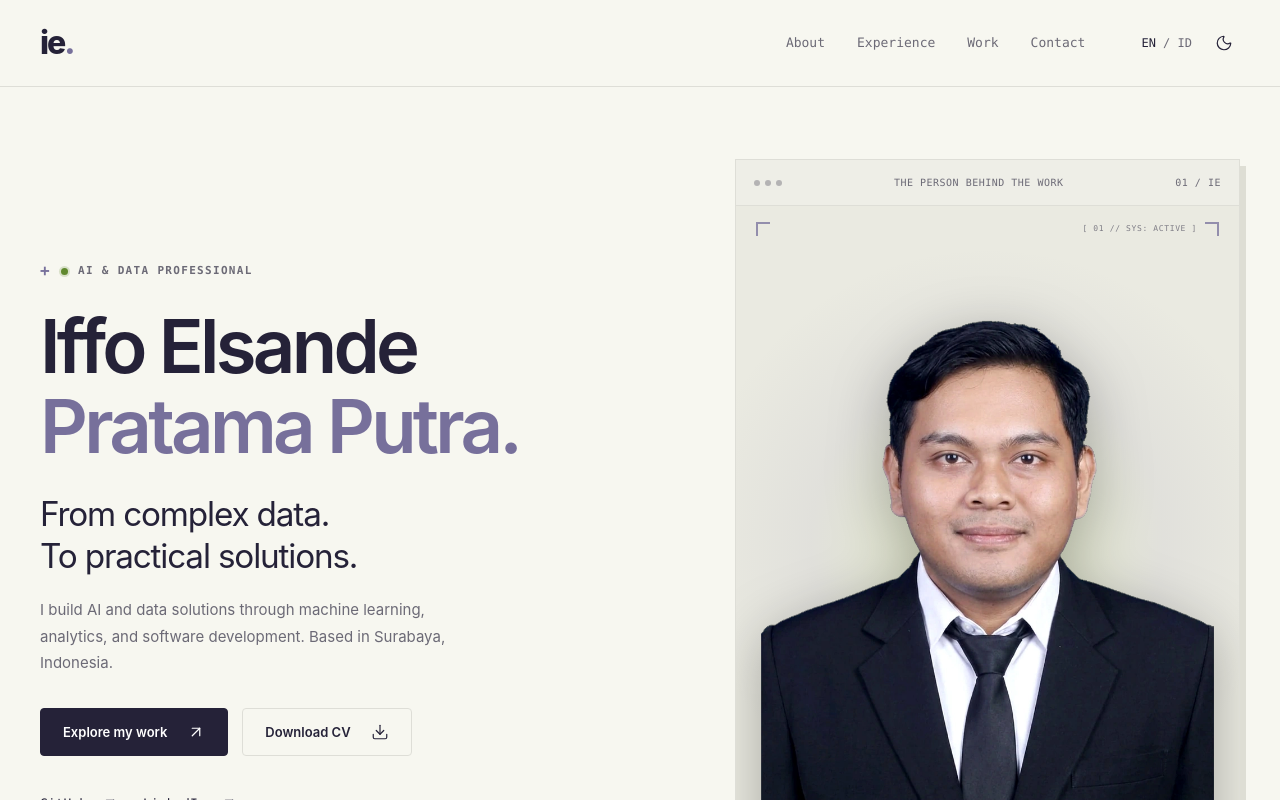
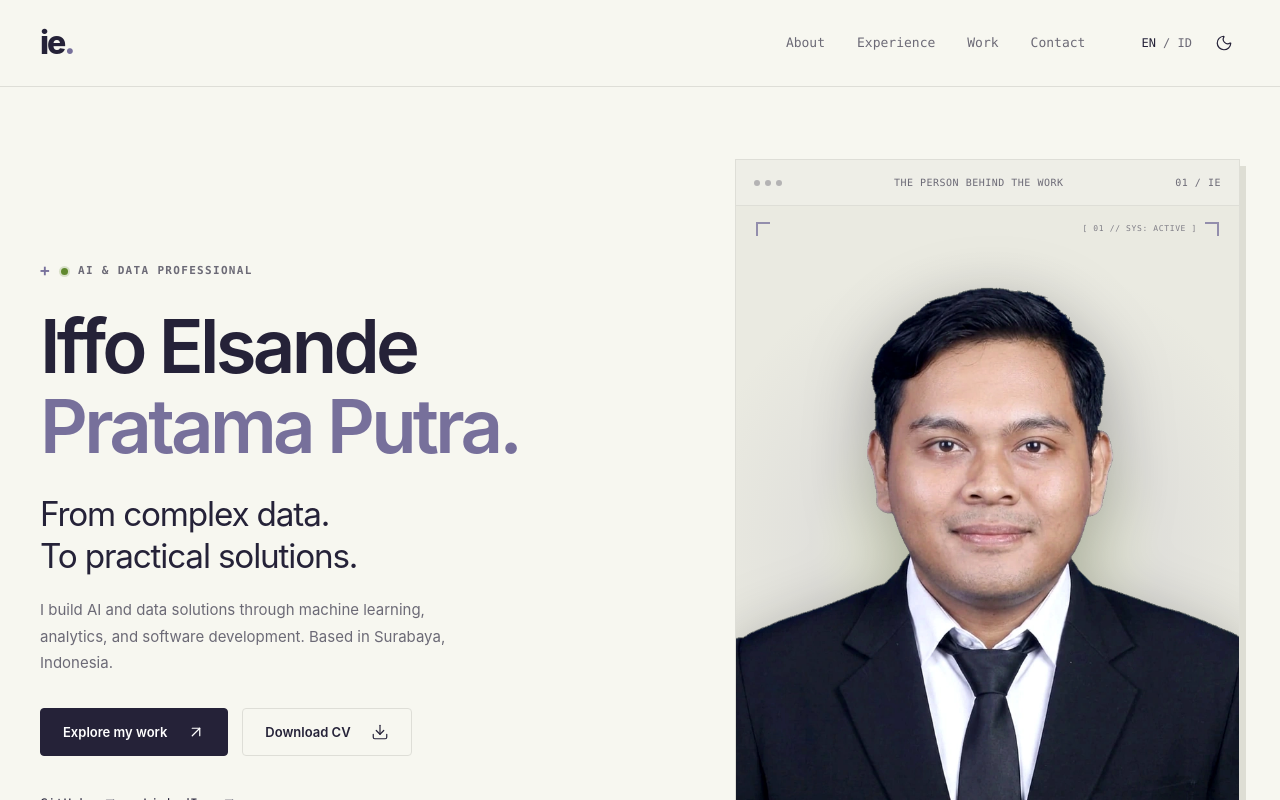
Before and after one commit to Elsande/Elsande-Portfolio, a React (Vite) app: page / in a window 1280 px wide. Shown: the top 800 px of the page. Built offline with nearby package versions, Linux system fonts and the light colour scheme.

Commit message:
Crop the portrait margins so the suit bleeds to the frame edges

```diff
--- a/src/styles/layout.css
+++ b/src/styles/layout.css
@@ -313,6 +313,7 @@ html[data-theme="dark"] .hud-tag {
   object-fit: cover;
   object-position: center top;
   margin: 0 auto;
+  transform: scale(1.15);
   filter: drop-shadow(0 14px 28px rgba(0, 0, 0, 0.28));
   transition: transform 700ms cubic-bezier(0.2, 0.7, 0.2, 1), filter 300ms ease;
 }
--- a/src/styles/motion.css
+++ b/src/styles/motion.css
@@ -150,7 +150,7 @@
     transform: translateY(-4px);
   }
   .portrait-block:hover img {
-    transform: scale(1.02);
+    transform: scale(1.175);
   }
 }
 
```
